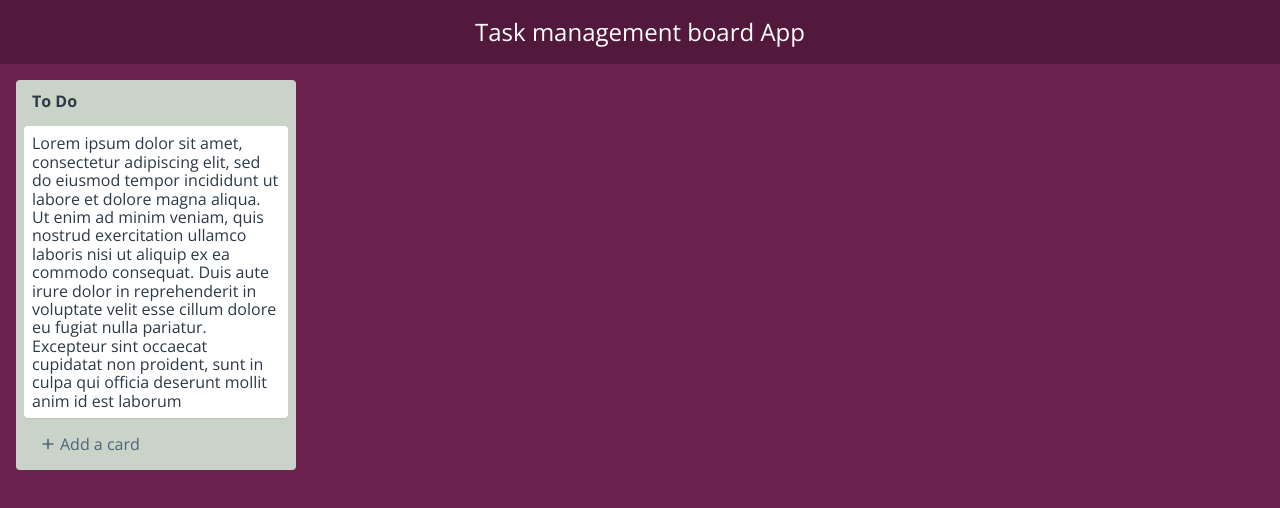
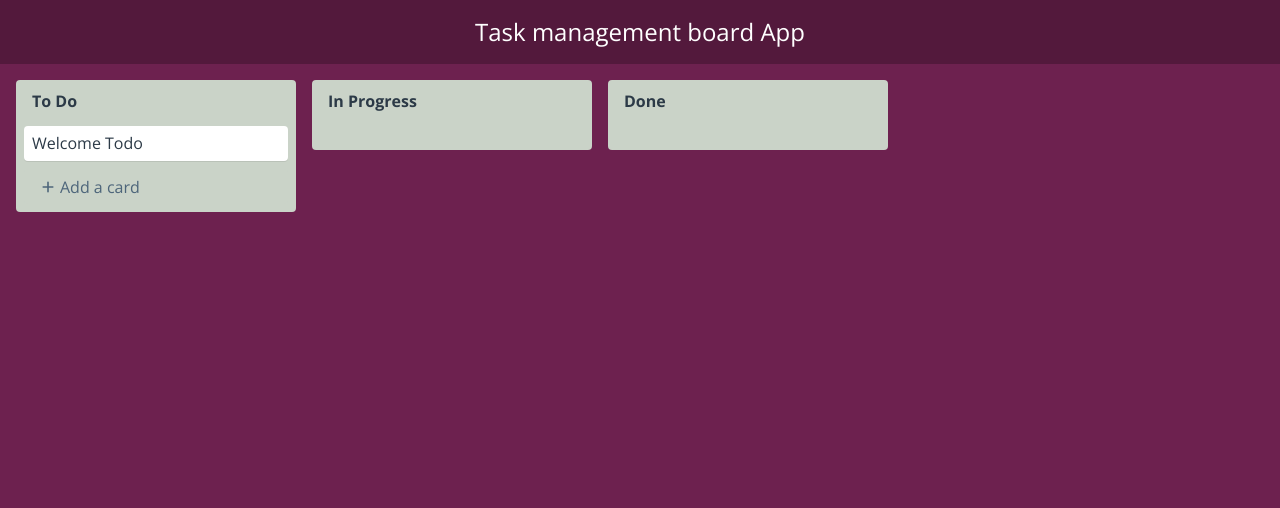
Before and after one commit to mohamedmagdy17593/board-app, a React (Create React App) app: page / in a window 1280 px wide. Shown: the top 508 px of the page. Built offline with nearby package versions, Linux system fonts and the light colour scheme.

Commit message:
add multiple cards

```diff
--- a/src/App.scss
+++ b/src/App.scss
@@ -16,4 +16,10 @@
 
 .App__main {
   padding: 16px;
+  display: flex;
+  align-items: start;
+
+  > * + * {
+    margin-left: 16px;
+  }
 }
--- a/src/App.tsx
+++ b/src/App.tsx
@@ -1,17 +1,26 @@
+import { DragDropContext } from 'react-beautiful-dnd';
 import './App.scss';
 
 import Board from './components/Board/Board';
 
 function App() {
+  function handleDragEnd(...args: any[]) {
+    console.log({ args });
+  }
+
   return (
     <div className="App">
-      <header className="App__header">
-        <span>Task management board App</span>
-      </header>
+      <DragDropContext onDragEnd={handleDragEnd}>
+        <header className="App__header">
+          <span>Task management board App</span>
+        </header>
 
-      <main className="App__main">
-        <Board />
-      </main>
+        <main className="App__main">
+          <Board boardType="todos" name="To Do" canAdd />
+          <Board boardType="inProgress" name="In Progress" />
+          <Board boardType="done" name="Done" />
+        </main>
+      </DragDropContext>
     </div>
   );
 }
--- a/src/app/store.ts
+++ b/src/app/store.ts
@@ -1,6 +1,6 @@
 import { configureStore, ThunkAction, Action } from '@reduxjs/toolkit';
 import counterReducer from '../features/counter/counterSlice';
-import boardReducer from '../features/board/board';
+import boardReducer from '../features/board/boardSlice';
 
 export const store = configureStore({
   reducer: {
--- a/src/components/Board/Board.scss
+++ b/src/components/Board/Board.scss
@@ -18,3 +18,7 @@
   max-height: 100%;
   overflow: auto;
 }
+
+.Board__cards__wrapper {
+  min-height: 16px;
+}
--- a/src/components/Board/Board.tsx
+++ b/src/components/Board/Board.tsx
@@ -2,53 +2,109 @@ import './Board.scss';
 
 import { PlusIcon } from '@heroicons/react/solid';
 import BoardCard from './BoardCard/BoardCard';
-import { addItem, selectTodos } from '../../features/board/board';
+import { addItem, selectBoard } from '../../features/board/boardSlice';
 import { useState } from 'react';
 import AddCard from './AddCard/AddCard';
 import { useAppDispatch, useAppSelector } from '../../app/hooks';
+import { Droppable } from 'react-beautiful-dnd';
+import { useRef } from 'react';
+import { useEffect } from 'react';
+import { BoardType } from '../../types';
 
-function Board() {
-  let todos = useAppSelector(selectTodos);
-  let dispatch = useAppDispatch();
+interface BoardProps {
+  name: string;
+  boardType: BoardType;
+  canAdd?: boolean;
+}
 
-  let [isAdd, setIsAdd] = useState(false);
+function Board({ name, boardType, canAdd = false }: BoardProps) {
+  let board = useAppSelector(selectBoard(boardType));
 
-  console.log({ todos });
-
-  function closeAddCard() {
-    setIsAdd(false);
-  }
+  console.log({ board });
 
   return (
     <div className="Board">
-      <div className="Board__header">To Do</div>
+      <div className="Board__header">{name}</div>
 
       <div className="Board__content">
-        <div className="Board__cards__wrapper">
-          {todos.map((item) => {
-            return <BoardCard key={item.id} item={item} />;
-          })}
-        </div>
+        <Droppable droppableId={boardType}>
+          {(droppableProvided, droppableSnapshot) => (
+            <div
+              ref={droppableProvided.innerRef}
+              className="Board__cards__wrapper"
+            >
+              {board.map((item, index) => {
+                return (
+                  <BoardCard
+                    key={item.id}
+                    item={item}
+                    itemIndex={index}
+                    boardType={boardType}
+                  />
+                );
+              })}
+              {droppableProvided.placeholder}
+            </div>
+          )}
+        </Droppable>
 
         <div className="Board__actions">
-          {isAdd ? (
-            <AddCard
-              close={closeAddCard}
-              onAdd={(value) => {
-                dispatch(addItem(value));
-                closeAddCard();
-              }}
-            />
-          ) : (
-            <button className="btn btn--block" onClick={() => setIsAdd(true)}>
-              <PlusIcon className="btn__icon" />
-              Add a card
-            </button>
-          )}
+          {canAdd && <AddAction boardType={boardType} />}
         </div>
       </div>
     </div>
   );
 }
 
+interface AddActionProps {
+  boardType: BoardType;
+}
+
+function AddAction({ boardType }: AddActionProps) {
+  let dispatch = useAppDispatch();
+
+  let mounted = useRef(false);
+  let addButtonRef = useRef<HTMLButtonElement>(null);
+
+  let [isAdd, setIsAdd] = useState(false);
+
+  useEffect(() => {
+    if (mounted.current && !isAdd) {
+      addButtonRef.current?.focus();
+    }
+  }, [isAdd]);
+
+  // should run last
+  useEffect(() => {
+    mounted.current = true;
+  }, []);
+
+  function closeAddCard() {
+    setIsAdd(false);
+  }
+
+  if (isAdd) {
+    return (
+      <AddCard
+        close={closeAddCard}
+        onAdd={(value) => {
+          dispatch(addItem({ boardType, text: value }));
+          closeAddCard();
+        }}
+      />
+    );
+  }
+
+  return (
+    <button
+      ref={addButtonRef}
+      className="btn btn--block"
+      onClick={() => setIsAdd(true)}
+    >
+      <PlusIcon className="btn__icon" />
+      Add a card
+    </button>
+  );
+}
+
 export default Board;
--- a/src/components/Board/BoardCard/BoardCard.tsx
+++ b/src/components/Board/BoardCard/BoardCard.tsx
@@ -1,16 +1,20 @@
 import './BoardCard.scss';
 
 import { PencilAltIcon } from '@heroicons/react/solid';
-import { editItem, Item } from '../../../features/board/board';
+import { editItem, Item } from '../../../features/board/boardSlice';
 import { useRef, useState } from 'react';
 import { useEffect } from 'react';
 import { useAppDispatch } from '../../../app/hooks';
+import { Draggable } from 'react-beautiful-dnd';
+import { BoardType } from '../../../types';
 
 interface BoardCardProps {
   item: Item;
+  itemIndex: number;
+  boardType: BoardType;
 }
 
-function BoardCard({ item }: BoardCardProps) {
+function BoardCard({ item, itemIndex, boardType }: BoardCardProps) {
   let [isEdit, setIsEdit] = useState(false);
   let dispatch = useAppDispatch();
 
@@ -19,7 +23,12 @@ function BoardCard({ item }: BoardCardProps) {
   }
 
   return (
+    <Draggable draggableId={item.id} index={itemIndex}>
+      {(draggableProvided, draggableSnapshot) => (
         <div
+          ref={draggableProvided.innerRef}
+          {...draggableProvided.draggableProps}
+          {...draggableProvided.dragHandleProps}
           className="BoardCard"
           role="button"
           tabIndex={1}
@@ -33,8 +42,11 @@ function BoardCard({ item }: BoardCardProps) {
                 if (value) {
                   dispatch(
                     editItem({
+                      boardType,
+                      item: {
                         id: item.id,
                         text: value,
+                      },
                     }),
                   );
                   setIsEdit(false);
@@ -57,6 +69,8 @@ function BoardCard({ item }: BoardCardProps) {
             </button>
           )}
         </div>
+      )}
+    </Draggable>
   );
 }
 
--- a/src/features/board/board.ts
+++ /dev/null
@@ -1,95 +0,0 @@
-import { createSlice, PayloadAction } from '@reduxjs/toolkit';
-import { RootState } from '../../app/store';
-import { nanoid } from 'nanoid';
-
-export interface Item {
-  id: string;
-  text: string;
-  description: string;
-}
-
-export interface BoardState {
-  todos: Item[];
-}
-
-const initialState: BoardState = {
-  todos: [
-    {
-      id: nanoid(),
-      text: `
-Lorem ipsum dolor sit amet, consectetur adipiscing elit,
-sed do eiusmod tempor incididunt ut labore et dolore magna aliqua.
-Ut enim ad minim veniam, quis nostrud exercitation ullamco laboris nisi ut aliquip ex ea commodo consequat.
-Duis aute irure dolor in reprehenderit in voluptate velit esse cillum dolore eu fugiat nulla pariatur.
-Excepteur sint occaecat cupidatat non proident, sunt in culpa qui officia deserunt mollit anim id est laborum
-      `,
-      description: '',
-    },
-    //     {
-    //       id: nanoid(),
-    //       text: `
-    // Lorem ipsum dolor sit amet, consectetur adipiscing elit,
-    // sed do eiusmod tempor incididunt ut labore et dolore magna aliqua.
-    // Ut enim ad minim veniam, quis nostrud exercitation ullamco laboris nisi ut aliquip ex ea commodo consequat.
-    // Duis aute irure dolor in reprehenderit in voluptate velit esse cillum dolore eu fugiat nulla pariatur.
-    // Excepteur sint occaecat cupidatat non proident, sunt in culpa qui officia deserunt mollit anim id est laborum
-    //       `,
-    //       description: '',
-    //     },
-    //     {
-    //       id: nanoid(),
-    //       text: `
-    // Lorem ipsum dolor sit amet, consectetur adipiscing elit,
-    // sed do eiusmod tempor incididunt ut labore et dolore magna aliqua.
-    // Ut enim ad minim veniam, quis nostrud exercitation ullamco laboris nisi ut aliquip ex ea commodo consequat.
-    // Duis aute irure dolor in reprehenderit in voluptate velit esse cillum dolore eu fugiat nulla pariatur.
-    // Excepteur sint occaecat cupidatat non proident, sunt in culpa qui officia deserunt mollit anim id est laborum
-    //       `,
-    //       description: '',
-    //     },
-    //     {
-    //       id: nanoid(),
-    //       text: `
-    // Lorem ipsum dolor sit amet, consectetur adipiscing elit,
-    // sed do eiusmod tempor incididunt ut labore et dolore magna aliqua.
-    // Ut enim ad minim veniam, quis nostrud exercitation ullamco laboris nisi ut aliquip ex ea commodo consequat.
-    // Duis aute irure dolor in reprehenderit in voluptate velit esse cillum dolore eu fugiat nulla pariatur.
-    // Excepteur sint occaecat cupidatat non proident, sunt in culpa qui officia deserunt mollit anim id est laborum
-    //       `,
-    //       description: '',
-    //     },
-  ],
-};
-
-export const boardSlice = createSlice({
-  name: 'board',
-  initialState,
-  reducers: {
-    addItem(state, action: PayloadAction<string>) {
-      state.todos.push({
-        id: nanoid(),
-        text: action.payload,
-        description: '',
-      });
-    },
-    editItem(
-      state,
-      action: PayloadAction<{
-        id: string;
-        text?: string;
-        description?: string;
-      }>,
-    ) {
-      let item = state.todos.find((item) => item.id === action.payload.id);
-      if (item) {
-        Object.assign(item, action.payload);
-      }
-    },
-  },
-});
-
-export const { addItem, editItem } = boardSlice.actions;
-
-export const selectTodos = (state: RootState) => state.board.todos;
-
-export default boardSlice.reducer;
--- /dev/null
+++ b/src/features/board/boardSlice.ts
@@ -0,0 +1,72 @@
+import { createSlice, PayloadAction } from '@reduxjs/toolkit';
+import { RootState } from '../../app/store';
+import { nanoid } from 'nanoid';
+import { BoardType } from '../../types';
+
+export interface Item {
+  id: string;
+  text: string;
+  description: string;
+}
+
+export interface BoardState {
+  todos: Item[];
+  inProgress: Item[];
+  done: Item[];
+}
+
+const initialState: BoardState = {
+  todos: [
+    {
+      id: nanoid(),
+      text: `Welcome Todo`,
+      description: '',
+    },
+  ],
+  inProgress: [],
+  done: [],
+};
+
+export const boardSlice = createSlice({
+  name: 'board',
+  initialState,
+  reducers: {
+    addItem(
+      state,
+      action: PayloadAction<{
+        boardType: BoardType;
+        text: string;
+      }>,
+    ) {
+      state[action.payload.boardType].push({
+        id: nanoid(),
+        text: action.payload.text,
+        description: '',
+      });
+    },
+    editItem(
+      state,
+      action: PayloadAction<{
+        boardType: BoardType;
+        item: {
+          id: string;
+          text?: string;
+          description?: string;
+        };
+      }>,
+    ) {
+      let { boardType, item: editItem } = action.payload;
+      let item = state[boardType].find((item) => item.id === editItem.id);
+      if (item) {
+        Object.assign(item, editItem);
+      }
+    },
+  },
+});
+
+export const { addItem, editItem } = boardSlice.actions;
+
+export const selectBoard = (type: BoardType) => (state: RootState) =>
+  state.board[type];
+
+export default boardSlice.reducer;
--- /dev/null
+++ b/src/types.ts
@@ -0,0 +1 @@
+export type BoardType = 'todos' | 'inProgress' | 'done';
```
Also changed, not shown: 1 other file (tests, documents, lock files or other folders). Lines whose indentation alone changed are shown as unchanged.
